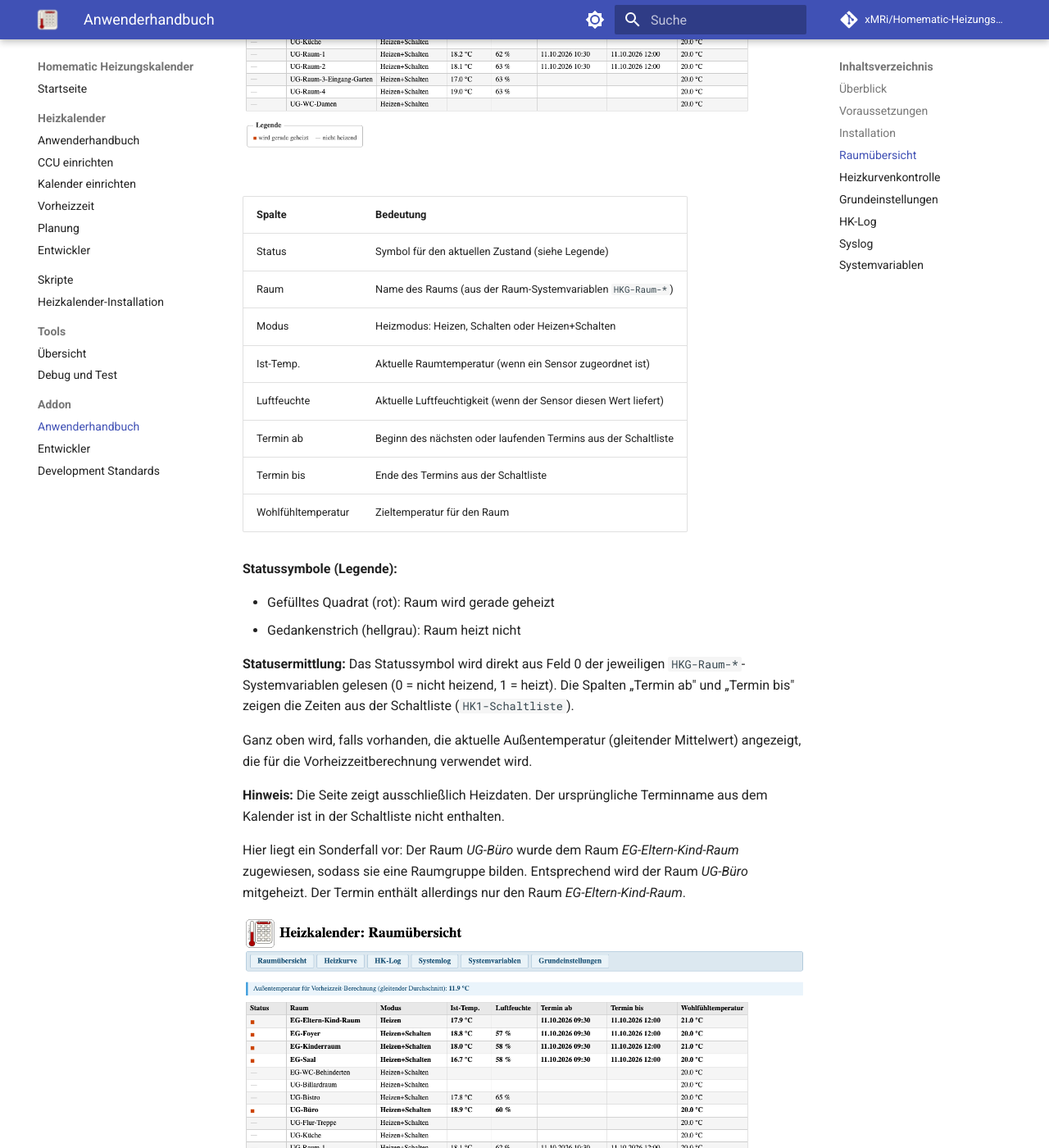
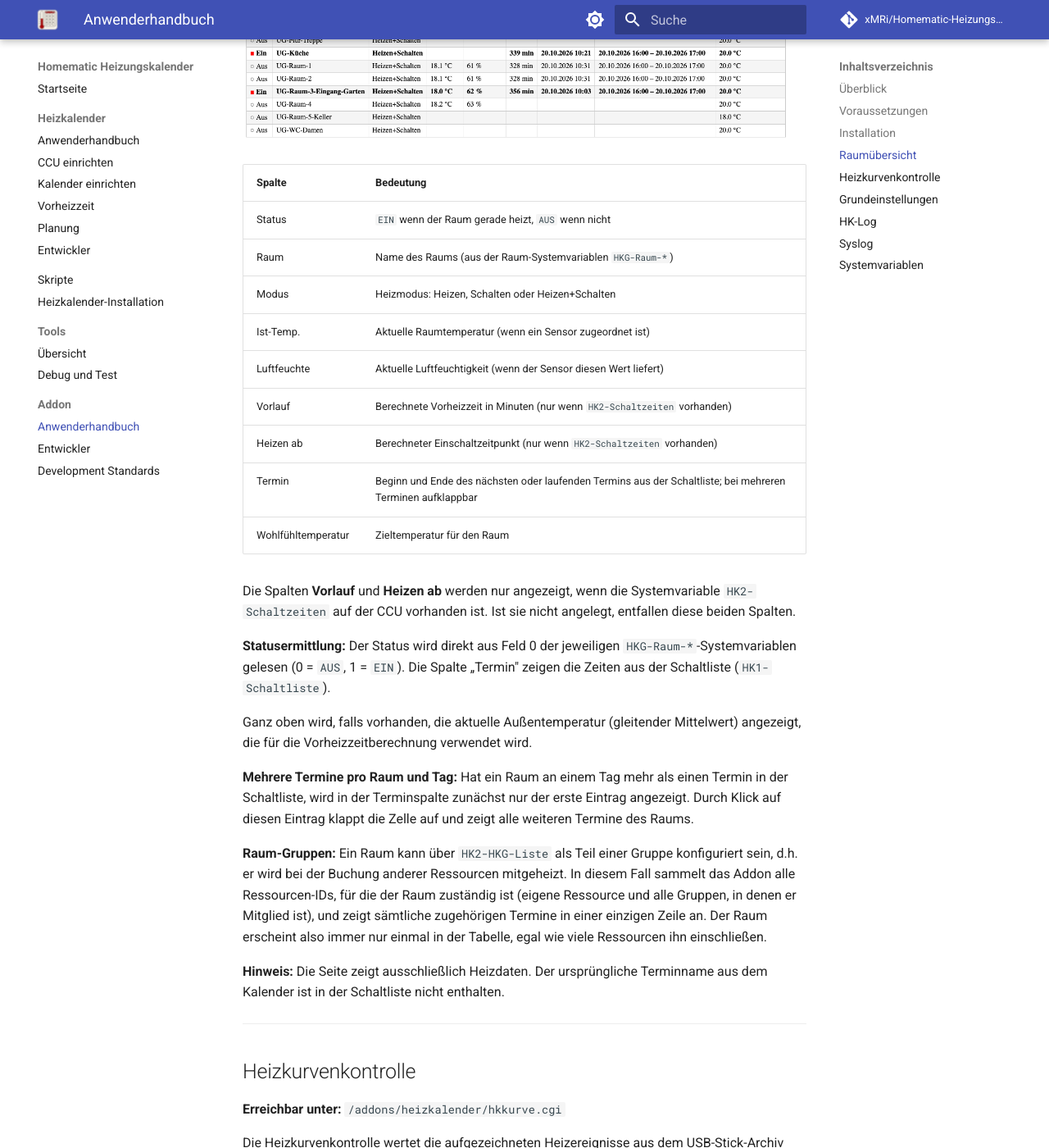
Before and after one commit to tatzel/Homematic-Heizungskalender, an MkDocs documentation site: the page built from docs/addon/anwenderhandbuch.md, in a window 1280 px wide and 1400 px high, scrolled down 1518 px. Shown: the whole window at 82% size. Built offline with MkDocs 1.6.1 and Material for MkDocs 9.7.7, drawn with Linux system fonts in a browser that asks for light colours; comment, search, counter and statistics services are not loaded.

Commit message:
docs(addon): Anwenderhandbuch Raumübersicht überarbeiten, Screenshots aktualisieren
- Spaltenübersicht aktualisiert: Status zeigt EIN/AUS statt Symbol,
  Spalten "Termin ab"/"Termin bis" zu "Termin" zusammengeführt,
  Spalten "Vorlauf" und "Heizen ab" ergänzt (nur wenn HK2-Schaltzeiten vorhanden)
- Mehrere Termine pro Raum und Raum-Gruppen-Verhalten dokumentiert
- systemlog.png in syslog.png umbenannt (neuer Screenshot)
- raumuebersicht-raumgruppe.png entfernt
- Alle Screenshots aktualisiert

```diff
--- a/docs/addon/anwenderhandbuch.md
+++ b/docs/addon/anwenderhandbuch.md
@@ -44,29 +44,27 @@ Die Raumübersicht zeigt für jeden konfigurierten Raum den aktuellen Heizstatus
 
 | Spalte | Bedeutung |
 | ------ | --------- |
-| Status | Symbol für den aktuellen Zustand (siehe Legende) |
+| Status | `EIN` wenn der Raum gerade heizt, `AUS` wenn nicht |
 | Raum | Name des Raums (aus der Raum-Systemvariablen `HKG-Raum-*`) |
 | Modus | Heizmodus: Heizen, Schalten oder Heizen+Schalten |
 | Ist-Temp. | Aktuelle Raumtemperatur (wenn ein Sensor zugeordnet ist) |
 | Luftfeuchte | Aktuelle Luftfeuchtigkeit (wenn der Sensor diesen Wert liefert) |
-| Termin ab | Beginn des nächsten oder laufenden Termins aus der Schaltliste |
-| Termin bis | Ende des Termins aus der Schaltliste |
+| Vorlauf | Berechnete Vorheizzeit in Minuten (nur wenn `HK2-Schaltzeiten` vorhanden) |
+| Heizen ab | Berechneter Einschaltzeitpunkt (nur wenn `HK2-Schaltzeiten` vorhanden) |
+| Termin | Beginn und Ende des nächsten oder laufenden Termins aus der Schaltliste; bei mehreren Terminen aufklappbar |
 | Wohlfühltemperatur | Zieltemperatur für den Raum |
 
-**Statussymbole (Legende):**
+Die Spalten **Vorlauf** und **Heizen ab** werden nur angezeigt, wenn die Systemvariable `HK2-Schaltzeiten` auf der CCU vorhanden ist. Ist sie nicht angelegt, entfallen diese beiden Spalten.
 
-- Gefülltes Quadrat (rot): Raum wird gerade geheizt
-- Gedankenstrich (hellgrau): Raum heizt nicht
-
-**Statusermittlung:** Das Statussymbol wird direkt aus Feld 0 der jeweiligen `HKG-Raum-*`-Systemvariablen gelesen (0 = nicht heizend, 1 = heizt). Die Spalten „Termin ab" und „Termin bis" zeigen die Zeiten aus der Schaltliste (`HK1-Schaltliste`).
+**Statusermittlung:** Der Status wird direkt aus Feld 0 der jeweiligen `HKG-Raum-*`-Systemvariablen gelesen (0 = `AUS`, 1 = `EIN`). Die Spalte „Termin" zeigen die Zeiten aus der Schaltliste (`HK1-Schaltliste`).
 
 Ganz oben wird, falls vorhanden, die aktuelle Außentemperatur (gleitender Mittelwert) angezeigt, die für die Vorheizzeitberechnung verwendet wird.
 
+**Mehrere Termine pro Raum und Tag:** Hat ein Raum an einem Tag mehr als einen Termin in der Schaltliste, wird in der Terminspalte zunächst nur der erste Eintrag angezeigt. Durch Klick auf diesen Eintrag klappt die Zelle auf und zeigt alle weiteren Termine des Raums.
+
+**Raum-Gruppen:** Ein Raum kann über `HK2-HKG-Liste` als Teil einer Gruppe konfiguriert sein, d.h. er wird bei der Buchung anderer Ressourcen mitgeheizt. In diesem Fall sammelt das Addon alle Ressourcen-IDs, für die der Raum zuständig ist (eigene Ressource und alle Gruppen, in denen er Mitglied ist), und zeigt sämtliche zugehörigen Termine in einer einzigen Zeile an. Der Raum erscheint also immer nur einmal in der Tabelle, egal wie viele Ressourcen ihn einschließen.
+
 **Hinweis:** Die Seite zeigt ausschließlich Heizdaten. Der ursprüngliche Terminname aus dem Kalender ist in der Schaltliste nicht enthalten.
-
-Hier liegt ein Sonderfall vor: Der Raum *UG-Büro* wurde dem Raum *EG-Eltern-Kind-Raum* zugewiesen, sodass sie eine Raumgruppe bilden. Entsprechend wird der Raum *UG-Büro* mitgeheizt. Der Termin enthält allerdings nur den Raum *EG-Eltern-Kind-Raum*.
-
-![Raumübersicht mit aktiven Terminen für EG-Kinderraum, EG-Foyer, EG-Eltern-Kind-Raum und EG-Saal sowie UG-Büro](images/raumuebersicht-raumgruppe.png "Heizkalender: Raumübersicht mit Raumgruppe")
 
 ---
 
```
Also changed, not shown: docs/addon/images/grundeinstellungen.png, docs/addon/images/heizkurvenkontrolle.png, docs/addon/images/hk-log.png, docs/addon/images/raumuebersicht-raumgruppe.png (deleted), docs/addon/images/raumuebersicht.png, docs/addon/images/syslog.png (added), docs/addon/images/systemlog.png (deleted), docs/addon/images/systemvariablen.png.
